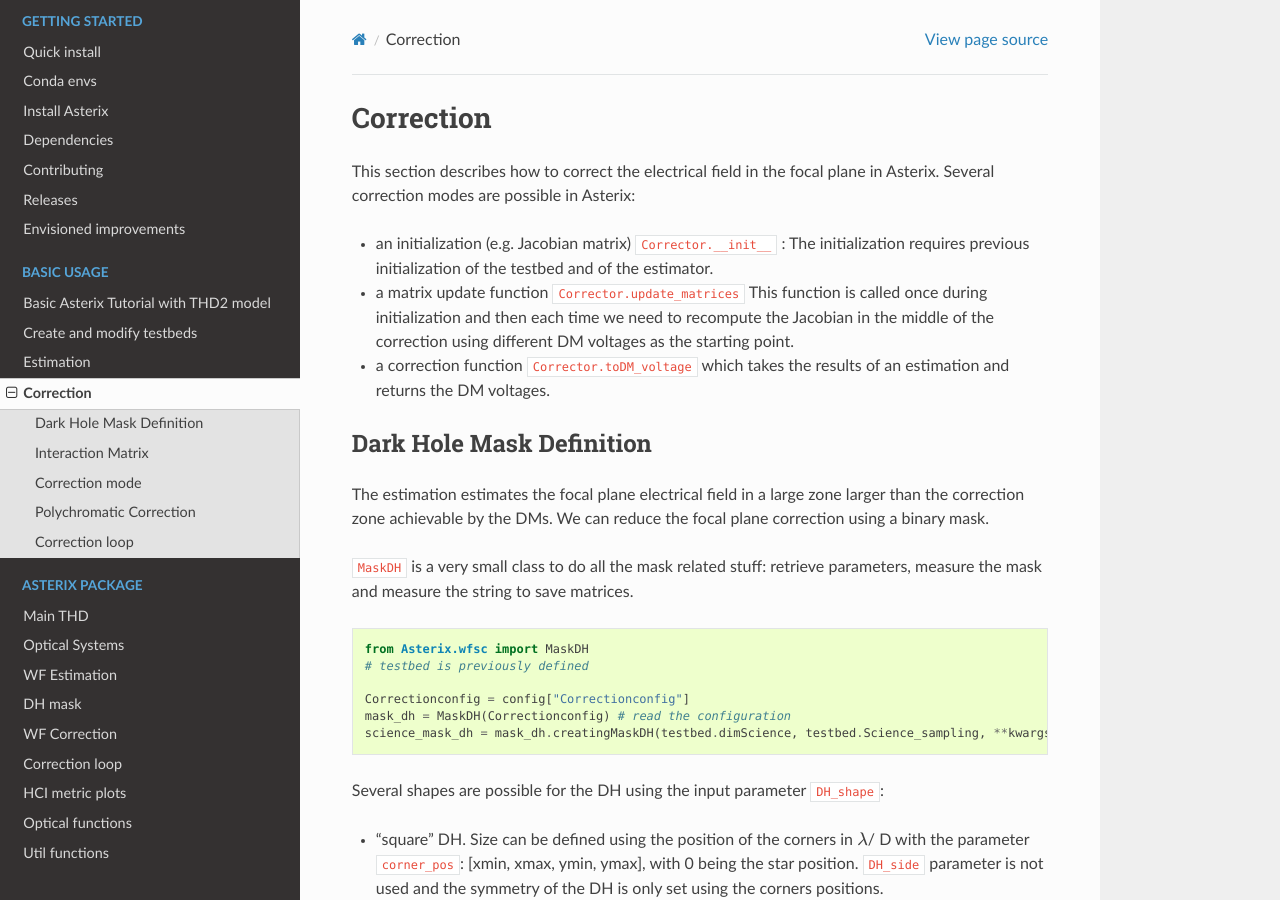
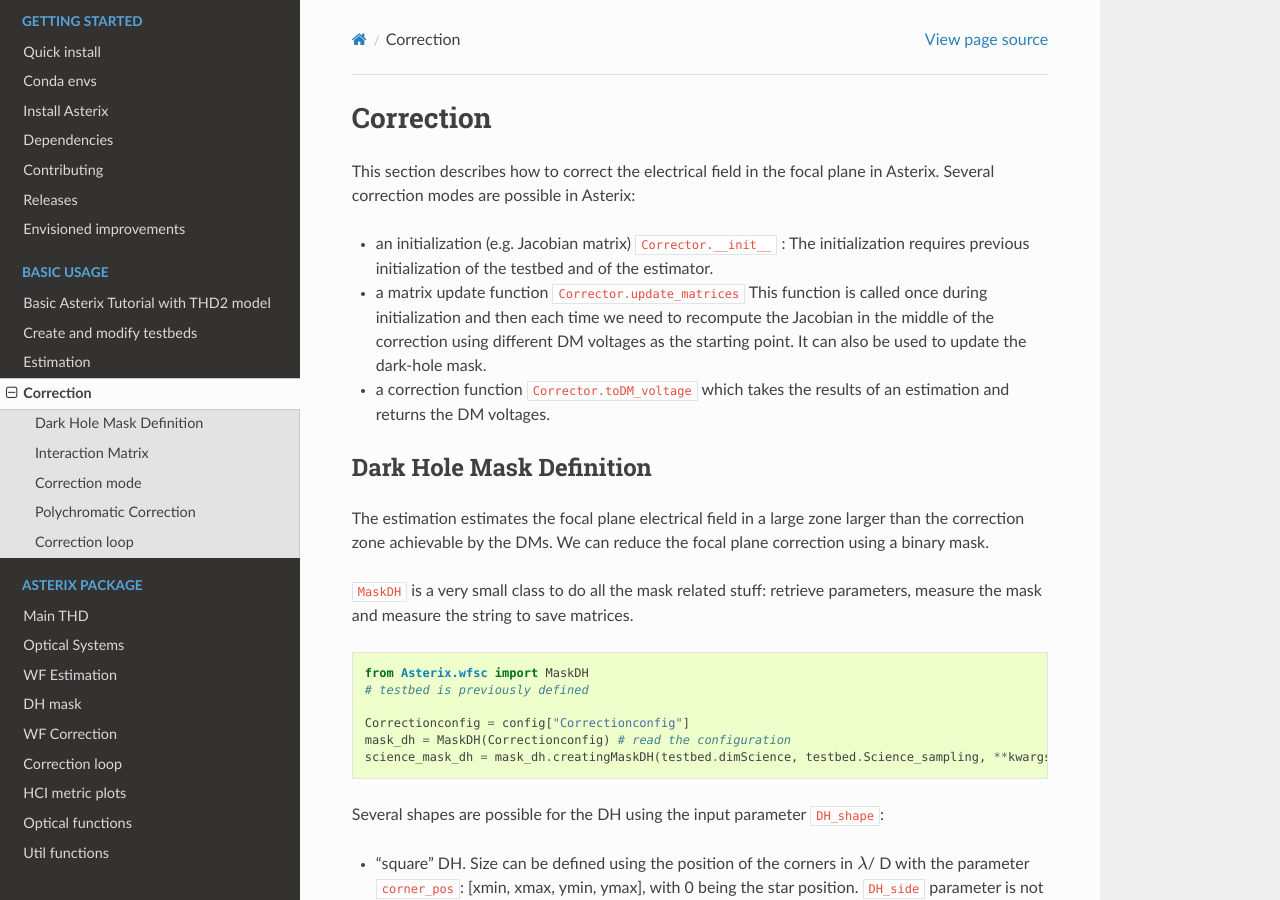
Before and after one commit to johanmazoyer/Asterix, a Sphinx documentation site: the page built from docs/correction.rst, in a window 1280 px wide and 900 px high. Built offline with Sphinx 7.4.7 and the Read the Docs theme 2.0.0, drawn with Linux system fonts in a browser that asks for light colours; some of the changed text lies outside the part shown.

Commit message:
update on the masks

```diff
--- a/docs/correction.rst
+++ b/docs/correction.rst
@@ -7,7 +7,7 @@ This section describes how to correct the electrical field in the focal plane in
 are possible in Asterix:
 
 - an initialization (e.g. Jacobian matrix) ``Corrector.__init__`` : The initialization requires previous initialization of the testbed and of the estimator.
-- a matrix update function ``Corrector.update_matrices`` This function is called once during initialization and then each time we need to recompute the Jacobian in the middle of the correction using different DM voltages as the starting point.
+- a matrix update function ``Corrector.update_matrices`` This function is called once during initialization and then each time we need to recompute the Jacobian in the middle of the correction using different DM voltages as the starting point. It can also be used to update the dark-hole mask.
 - a correction function ``Corrector.toDM_voltage`` which takes the results of an estimation and returns the DM voltages.
 
 Dark Hole Mask Definition
```
Also changed, not shown: other parts of docs/correction.rst (+2 -5 lines), 2 other files.
